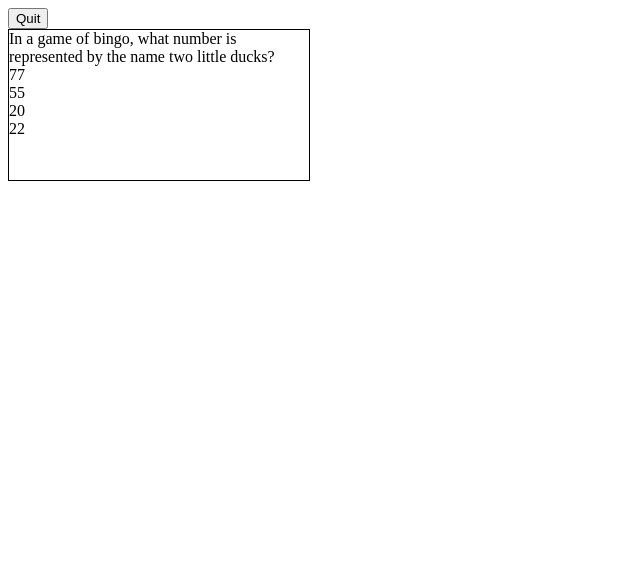
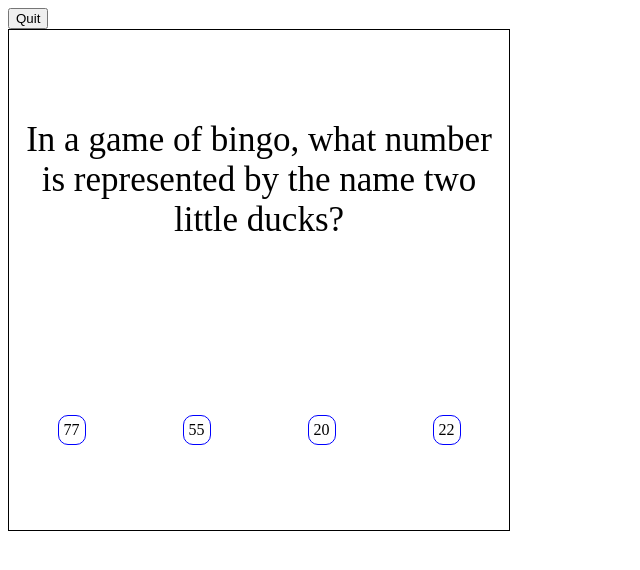
Before and after one commit to pociust/tandem-code-challenge, a Vue app: page /quiz in a window 1280 px wide. Shown: the top 570 px of the page, without its empty margins (0-640 px from the left). Built offline with nearby package versions, Linux system fonts and the light colour scheme.

Commit message:
added styling with flexbox and inital stlying for answer selection for choices and question title

```diff
--- a/src/components/QuestionCard.vue
+++ b/src/components/QuestionCard.vue
@@ -1,16 +1,45 @@
 <style lang="sass" scoped>
   .question-card
+    display: flex
+    flex-direction: column
+    justify-content: space-around
+    align-content: space-around
     border: 1px solid black
-    height: 150px
-    width: 300px
+    height: 500px
+    width: 500px
+
+  .question-title
+    font-size: 35px
+    margin: 5px
+    text-align: center
+
+  .answer-flex
+    display: flex
+    justify-content: space-around
+
+  .answer-choices
+    border: 1px solid blue
+    border-radius: 10px
+    padding: 5px
+
+  .answer-choices:hover
+      background-color: blue
+      color: white
+      padding: 5px
+      cursor: pointer
 </style>
 
 <template lang="pug">
-  div(class="question-card")
-    div
+  .question-card
+    .question-title
       | {{ question.question }}
-    div(v-for="choice in randomizedChoices" @click="selectedAnswer(choice)")
-      | {{ choice }}
+    .answer-flex
+      div(
+        class="answer-choices"
+        v-for="choice in randomizedChoices"
+        @click="selectedAnswer(choice)"
+      )
+        | {{ choice }}
 </template>
 
 <script>
```
